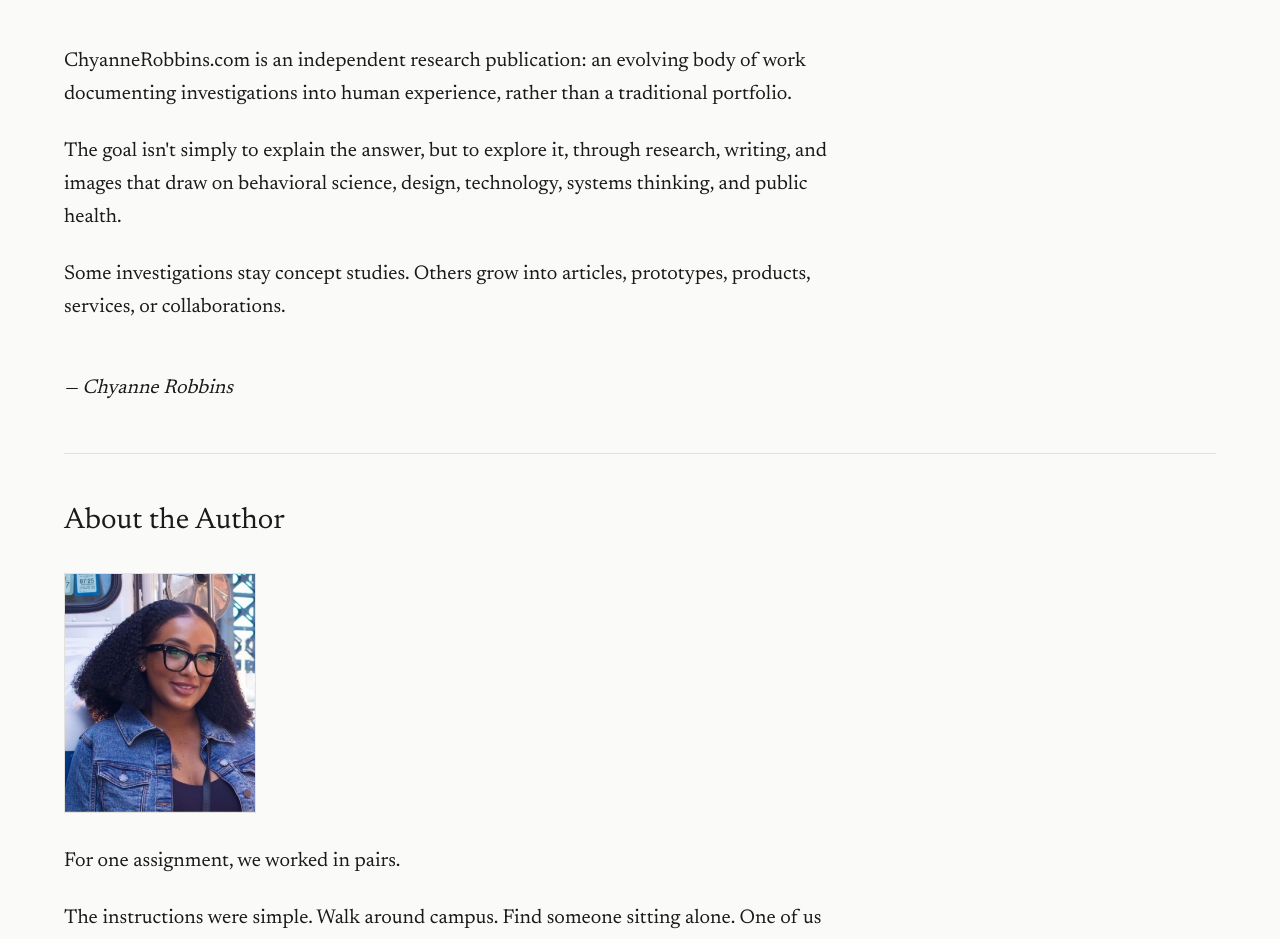
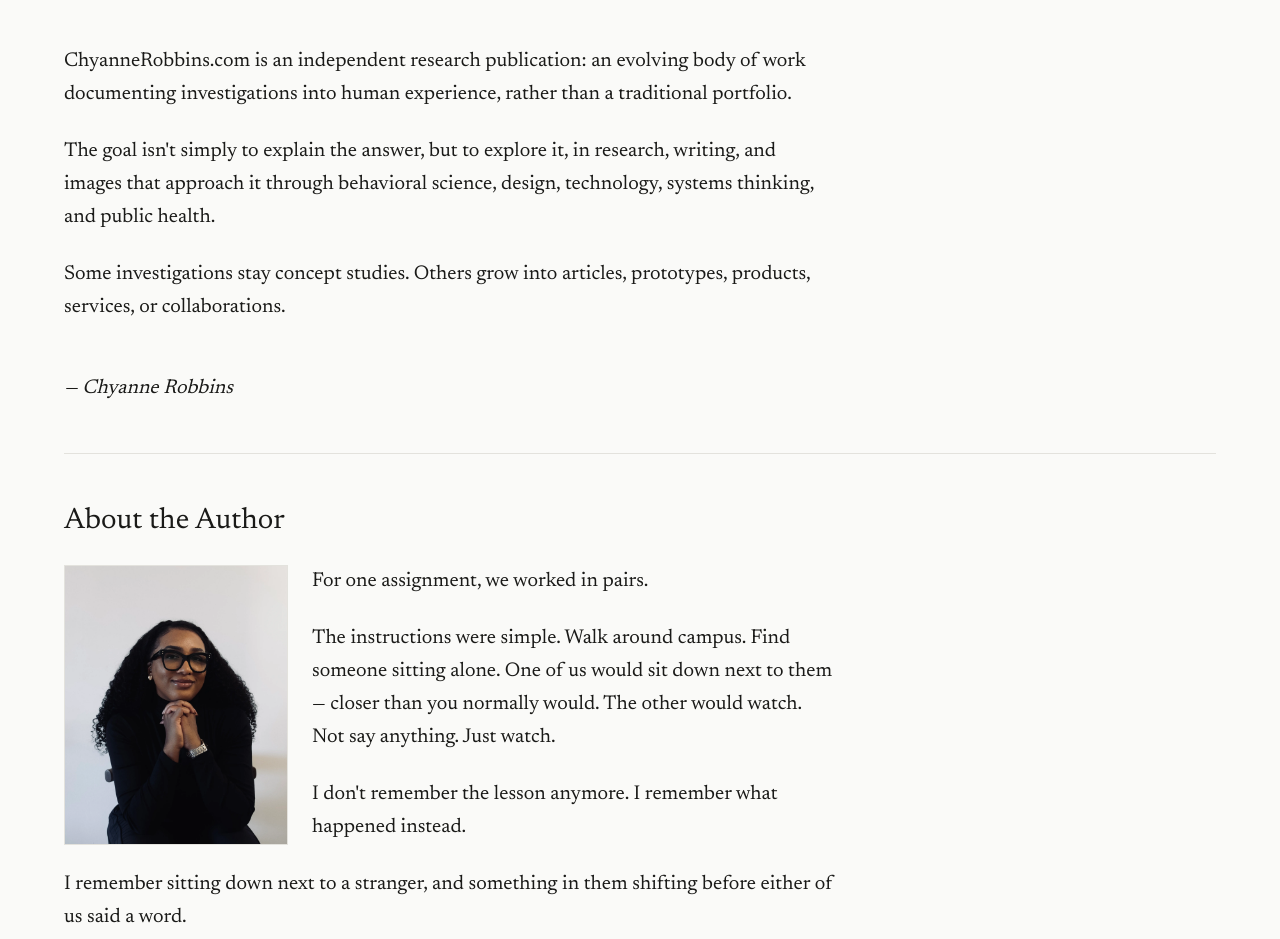
Before and after one commit to Chyannetech/ChyanneRobbins.com, a Next.js app in the folder website/: page /about in a window 1280 px wide. Shown: the part 300-1239 px from the top of the page. Built offline with nearby package versions, Linux system fonts and the light colour scheme.

Commit message:
refine about author editorial layout

```diff
--- a/website/src/app/about/page.tsx
+++ b/website/src/app/about/page.tsx
@@ -46,7 +46,7 @@ export default function AboutPage() {
           </p>
           <p>
             The goal isn&apos;t simply to explain the answer, but to explore
-            it, through research, writing, and images that draw on
+            it, in research, writing, and images that approach it through
             behavioral science, design, technology, systems thinking, and
             public health.
           </p>
@@ -66,15 +66,16 @@ export default function AboutPage() {
           About the Author
         </Heading>
 
+        <div className="mt-6 overflow-hidden">
           <DocumentaryImage
-          src="/images/author.jpg"
+            src="/images/authorheadshot.jpg"
             alt="Chyanne Robbins"
             aspectRatio="4/5"
             objectPosition="center"
-          className="mt-8 w-40 sm:w-48"
+            className="float-left mr-6 mb-2 w-48 sm:w-56"
           />
 
-        <Prose className="mt-8 space-y-6">
+          <Prose className="space-y-6">
             <p>For one assignment, we worked in pairs.</p>
             <p>
               The instructions were simple. Walk around campus. Find someone
@@ -106,14 +107,15 @@ export default function AboutPage() {
             <p>
               Then it turned inward. I started noticing myself the same way —
               how I responded in conversations, what I was communicating
-            without meaning to, how much of what I said wasn&apos;t actually
-            in the words.
+              without meaning to, how much of what I said wasn&apos;t
+              actually in the words.
             </p>
             <p>
               I didn&apos;t have a name for any of this yet. I just
               couldn&apos;t stop seeing it.
             </p>
           </Prose>
+        </div>
 
         <Prose className="mt-16 space-y-6">
           <p>
```
Also changed, not shown: website/public/images/author.jpg (deleted), website/public/images/authorheadshot.jpg (added). Lines whose indentation alone changed are shown as unchanged.
